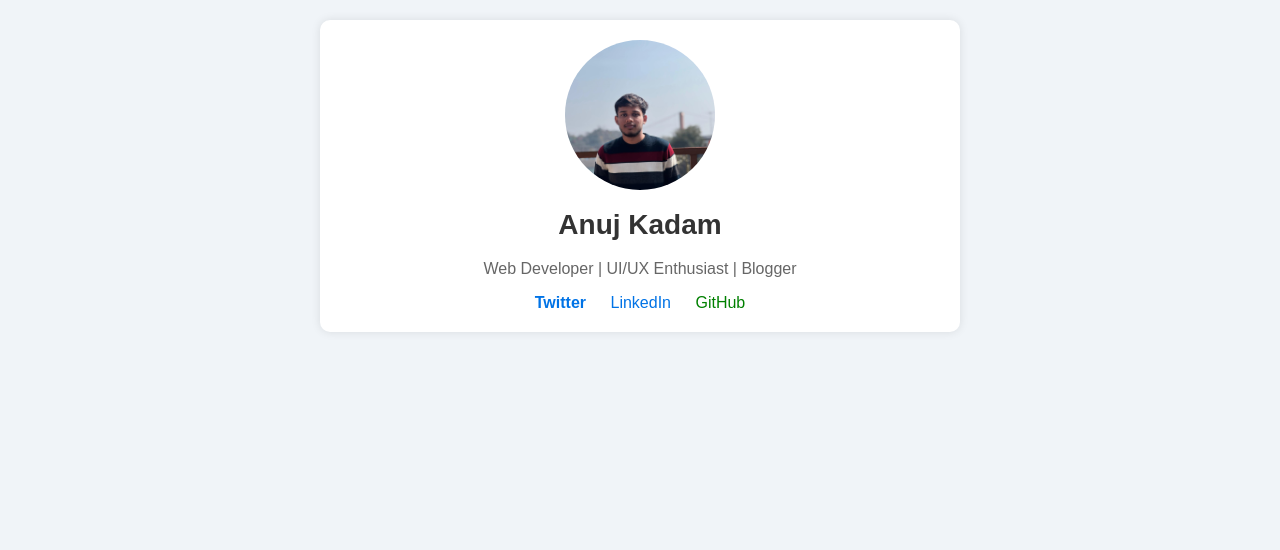
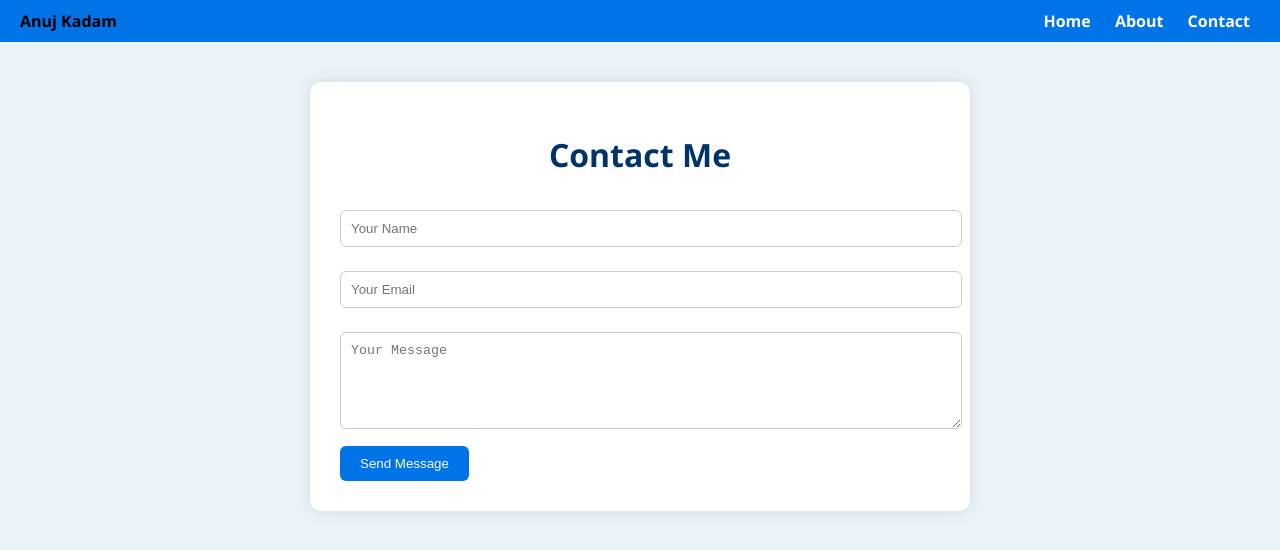
Before and after one commit to anujkadam61/Anuj-website, a plain HTML site: page contact.html in a window 1280 px wide. Drawn offline with Linux system fonts and the light colour scheme.

Commit message:
Update contact.html

```diff
--- a/contact.html
+++ b/contact.html
@@ -2,66 +2,84 @@
 <html lang="en">
 <head>
   <meta charset="UTF-8">
-  <title>My Web Profile</title>
-  <!-- Internal CSS -->
+  <title>Contact - Anuj Kadam</title>
   <style>
     body {
-      font-family: Arial, sans-serif;
-      background-color: #f0f4f8;
+      font-family: 'Segoe UI', sans-serif;
+      background-color: #eaf3f8;
       margin: 0;
-      padding: 20px;
+      padding: 0;
     }
 
-    .profile-container {
-      background-color: #fff;
-      border-radius: 10px;
-      box-shadow: 0 0 10px rgba(0, 0, 0, 0.1);
+    nav {
+      background-color: #0073e6;
+      padding: 10px 20px;
+      display: flex;
+      justify-content: space-between;
+      align-items: center;
+    }
+
+    nav a {
+      color: white;
+      margin: 0 10px;
+      text-decoration: none;
+      font-weight: bold;
+    }
+
+    .container {
       max-width: 600px;
-      margin: auto;
-      padding: 20px;
+      margin: 40px auto;
+      background-color: white;
+      padding: 30px;
+      border-radius: 12px;
+      box-shadow: 0 0 15px rgba(0, 0, 0, 0.1);
+    }
+
+    h1 {
+      color: #003366;
       text-align: center;
     }
 
-    .profile-img {
-      border-radius: 50%;
-      width: 150px;
-      height: 150px;
-      object-fit: cover;
+    input, textarea {
+      width: 100%;
+      padding: 10px;
+      margin: 12px 0;
+      border: 1px solid #ccc;
+      border-radius: 6px;
     }
 
-    .name {
-      font-size: 28px;
-      color: #333;
-      margin-top: 15px;
+    button {
+      background-color: #0073e6;
+      color: white;
+      border: none;
+      padding: 10px 20px;
+      border-radius: 6px;
+      cursor: pointer;
     }
 
-    .bio {
-      font-size: 16px;
-      color: #666;
-      margin-top: 10px;
-    }
-
-    .social-links a {
-      margin: 0 10px;
-      text-decoration: none;
-      color: #0073e6;
-    }
-
-    .social-links a:hover {
-      text-decoration: underline;
+    button:hover {
+      background-color: #005bb5;
     }
   </style>
 </head>
 <body>
-  <div class="profile-container">
-    <img src="anujprofile.jpg" alt="Profile Picture" class="profile-img">
-    <h1 class="name">Anuj Kadam</h1>
-    <p class="bio">Web Developer | UI/UX Enthusiast | Blogger</p>
-    <div class="social-links">
-      <a href="https://twitter.com" style="font-weight: bold;">Twitter</a>
-      <a href="https://linkedin.com">LinkedIn</a>
-      <a href="https://github.com" style="color: green;">GitHub</a>
+  <nav>
+    <div><strong>Anuj Kadam</strong></div>
+    <div>
+      <a href="index.html">Home</a>
+      <a href="about.html">About</a>
+      <a href="contact.html">Contact</a>
     </div>
+  </nav>
+
+  <div class="container">
+    <h1>Contact Me</h1>
+    <form>
+      <input type="text" placeholder="Your Name" required>
+      <input type="email" placeholder="Your Email" required>
+      <textarea rows="5" placeholder="Your Message" required></textarea>
+      <button type="submit">Send Message</button>
+    </form>
   </div>
 </body>
 </html>
```
